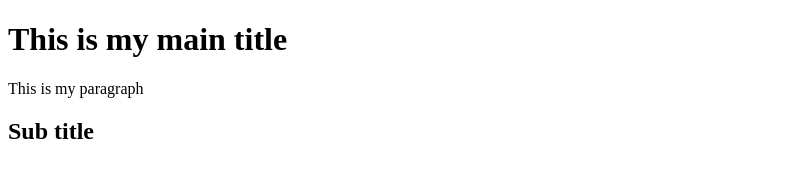
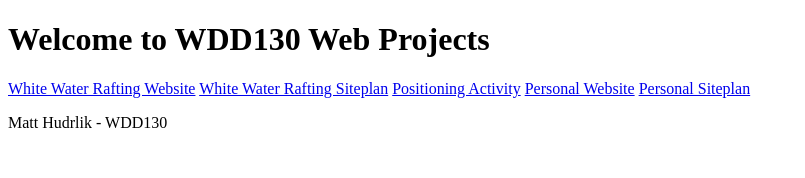
Before and after one commit to mhudrlik/mhudrlik.github.io, a plain HTML site: page index.html in a window 1280 px wide. Shown: the whole page, without its empty margins (0-805 px from the left). Drawn offline with Linux system fonts and the light colour scheme.

Commit message:
Update root index.html file

```diff
--- a/index.html
+++ b/index.html
@@ -7,8 +7,14 @@
     <title>Document</title>
   </head>
   <body>
-    <h1>This is my main title</h1>
-    <p>This is my paragraph</p>
-    <h2>Sub title</h2>
+    <h1>Welcome to WDD130 Web Projects</h1>
+    <nav>
+      <a href="wwr/index.html">White Water Rafting Website</a>
+      <a href="wwr/site-plan-rafting.html">White Water Rafting Siteplan</a>
+      <a href="positioning.html">Positioning Activity</a>
+      <a href="#">Personal Website</a>
+      <a href="#">Personal Siteplan</a>
+    </nav>
+    <p>Matt Hudrlik - WDD130</p>
   </body>
 </html>
```
